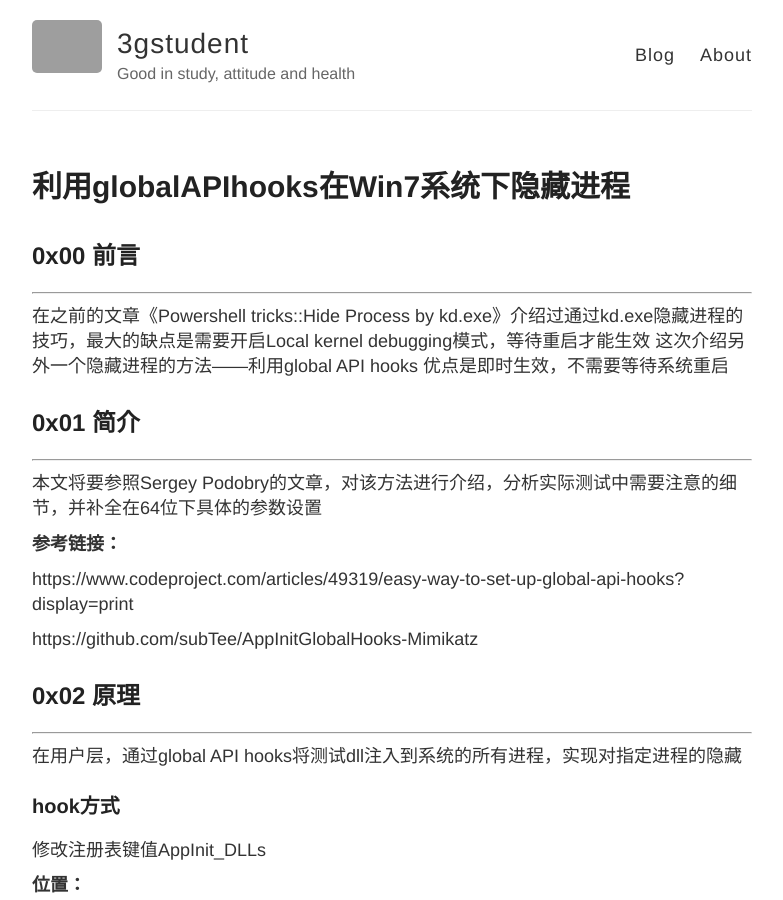
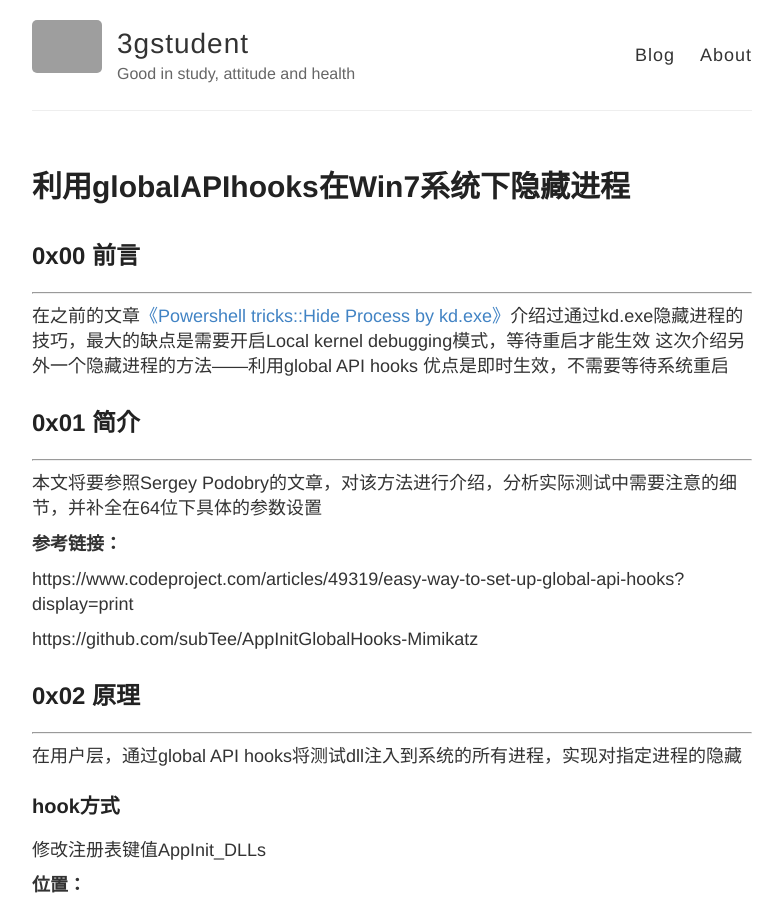
Before and after one commit to 3gstudent/backup-3gstudent.github.io, a Jekyll site: the page built from _posts/2017-4-11-利用globalAPIhooks在Win7系统下隐藏进程.md, in a window 1280 px wide and 900 px high. Shown: the whole window, without its empty margins (248-1031 px from the left). Built offline with Jekyll 4.4.1, drawn with Linux system fonts in a browser that asks for light colours; part of the change alters nothing that is shown; grey boxes are pictures that could not be loaded.

```diff
--- a/_posts/2017-4-11-利用globalAPIhooks在Win7系统下隐藏进程.md
+++ b/_posts/2017-4-11-利用globalAPIhooks在Win7系统下隐藏进程.md
@@ -7,7 +7,7 @@ title: 利用globalAPIhooks在Win7系统下隐藏进程
 ## 0x00 前言
 ---
 
-在之前的文章《Powershell tricks::Hide Process by kd.exe》介绍过通过kd.exe隐藏进程的技巧，最大的缺点是需要开启Local kernel debugging模式，等待重启才能生效
+在之前的文章[《Powershell tricks::Hide Process by kd.exe》](https://3gstudent.github.io/3gstudent.github.io/Powershell-tricks-Hide-Process-by-kd.exe/)介绍过通过kd.exe隐藏进程的技巧，最大的缺点是需要开启Local kernel debugging模式，等待重启才能生效
 这次介绍另外一个隐藏进程的方法——利用global API hooks
 优点是即时生效，不需要等待系统重启
 
```
